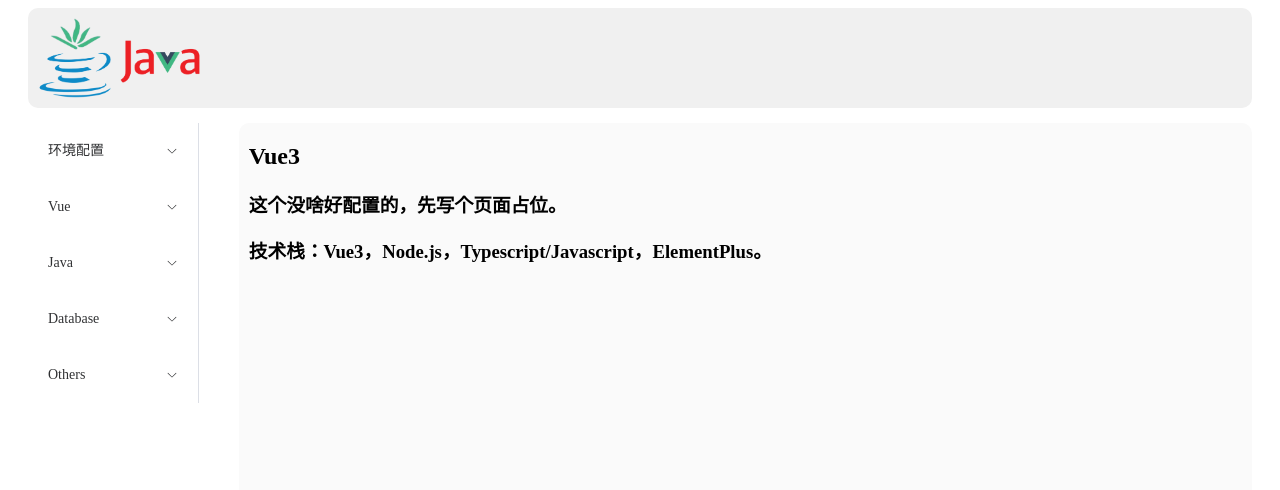
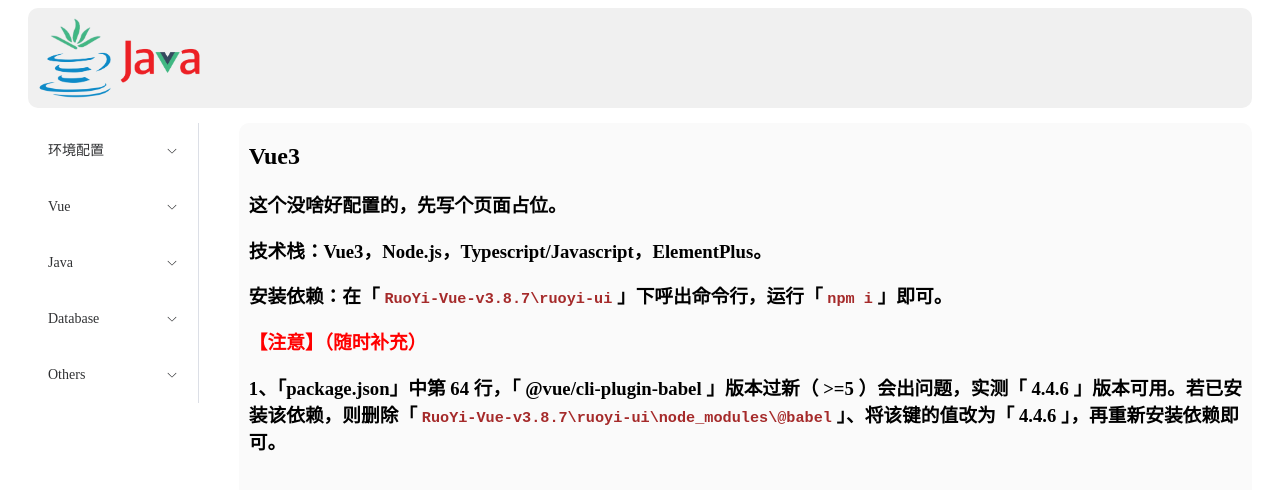
Before and after one commit to PerryKum/vue_blog, a Vue app: page /conf/vue in a window 1280 px wide. Shown: the top 490 px of the page. Built offline with nearby package versions, Linux system fonts and the light colour scheme.

Commit message:
20240410150030

```diff
--- a/src/views/conf/Vue.vue
+++ b/src/views/conf/Vue.vue
@@ -3,6 +3,9 @@
         <h1>Vue3</h1>
         <h3>这个没啥好配置的，先写个页面占位。</h3>
         <h3>技术栈：Vue3，Node.js，Typescript/Javascript，ElementPlus。</h3>
+        <h3>安装依赖：在「 <code>RuoYi-Vue-v3.8.7\ruoyi-ui</code> 」下呼出命令行，运行「 <code>npm i</code> 」即可。</h3>
+        <h3 style="color: red;">【注意】（随时补充）</h3>
+        <h3>1、「package.json」中第 64 行，「 @vue/cli-plugin-babel 」版本过新（ >=5 ）会出问题，实测「 4.4.6 」版本可用。若已安装该依赖，则删除「 <code>RuoYi-Vue-v3.8.7\ruoyi-ui\node_modules\@babel</code> 」、将该键的值改为「 4.4.6 」，再重新安装依赖即可。</h3>
     </div>
 </template>
 
```
